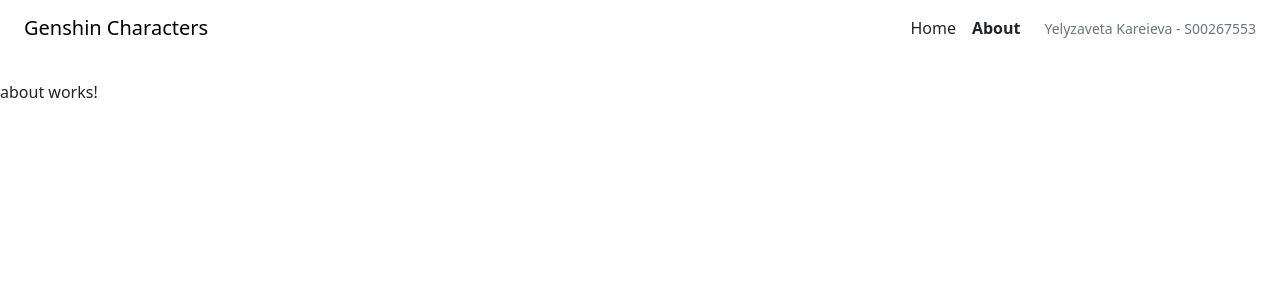
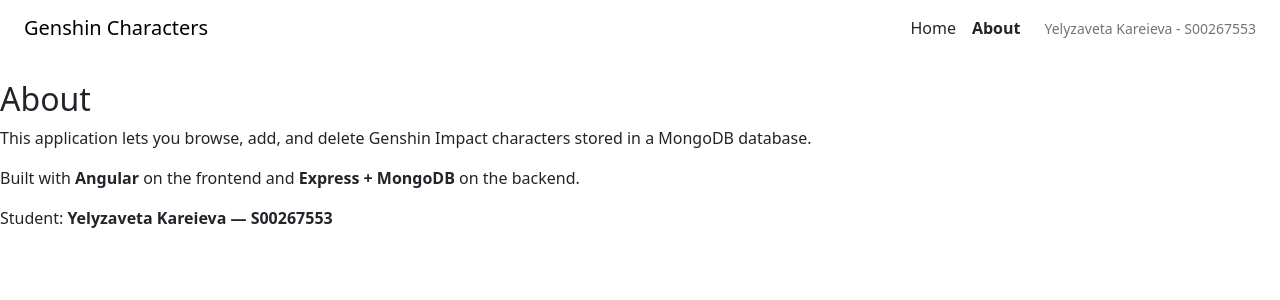
Before and after one commit to WP1ATU/ca2-Shprotya, an Angular app: page /about in a window 1280 px wide. Shown: the top 300 px of the page. Built offline with nearby package versions, Linux system fonts and the light colour scheme.

Commit message:
about page populated

```diff
--- a/src/app/about/about.html
+++ b/src/app/about/about.html
@@ -1 +1,6 @@
-<p>about works!</p>
+<div class="mt-4">
+    <h2>About</h2>
+    <p>This application lets you browse, add, and delete Genshin Impact characters stored in a MongoDB database.</p>
+    <p>Built with <strong>Angular</strong> on the frontend and <strong>Express + MongoDB</strong> on the backend.</p>
+    <p>Student: <strong>Yelyzaveta Kareieva — S00267553</strong></p>
+</div>
```
